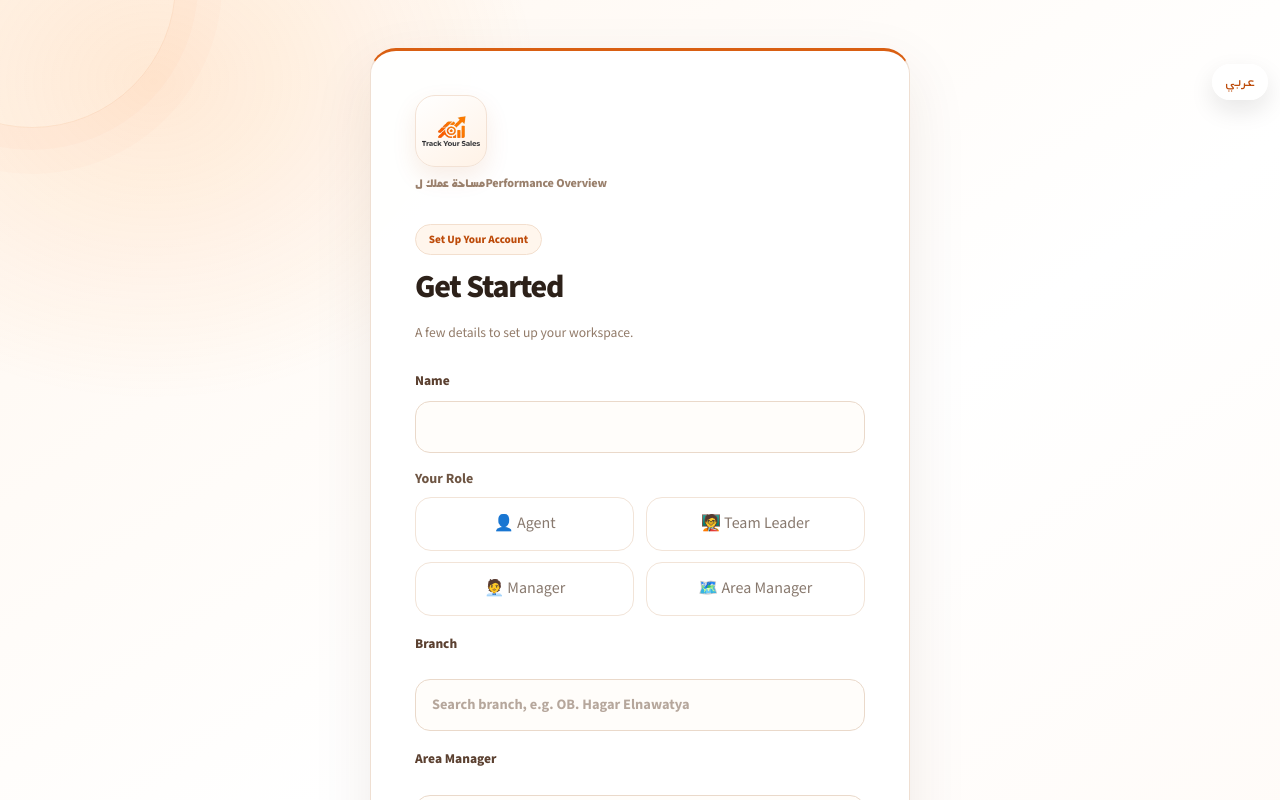
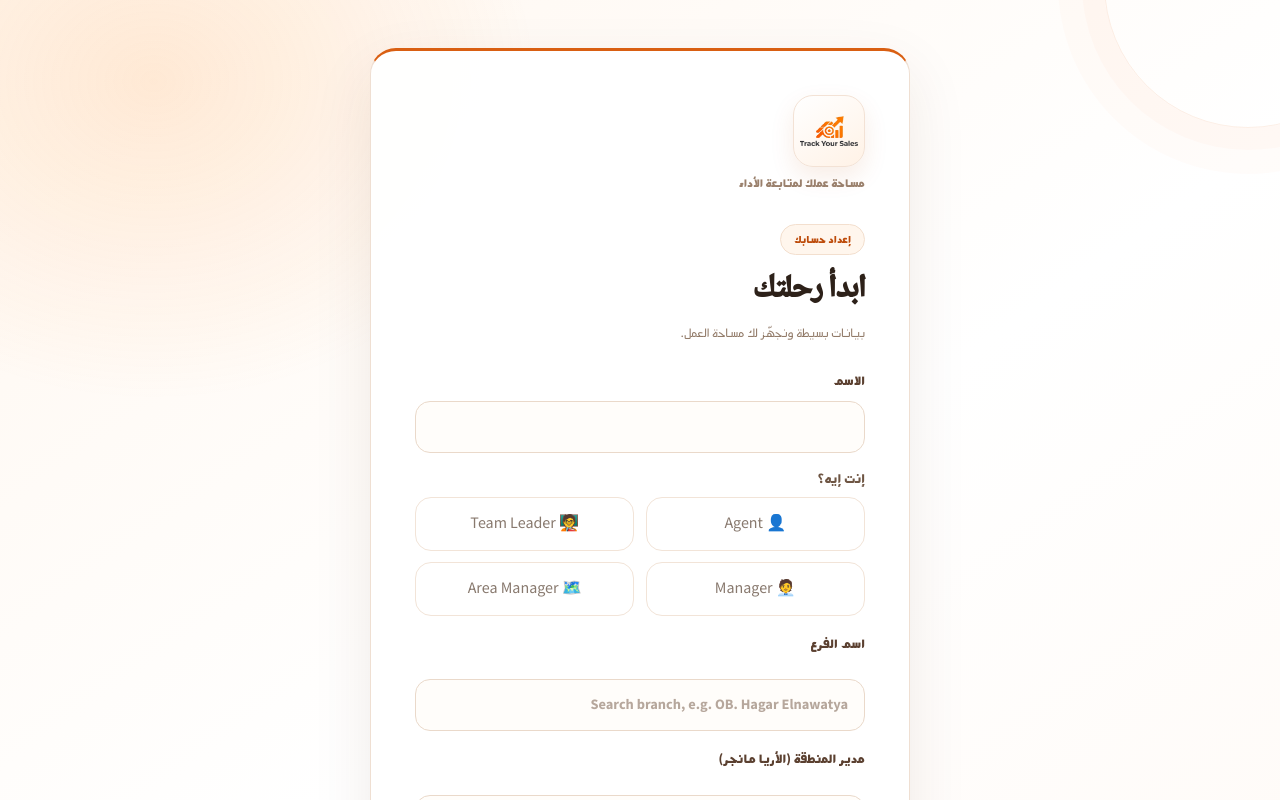
Before and after one commit to mahmoudkhairyy-cell/track-your-sales, a Next.js app: page /target in a window 1280 px wide. Shown: the top 800 px of the page. Built offline with nearby package versions, Linux system fonts and the light colour scheme.

Commit message:
Revert language switch experiment

```diff
--- a/src/app/layout.tsx
+++ b/src/app/layout.tsx
@@ -3,7 +3,6 @@ import type { ReactNode } from "react";
 import { APP_DISCLAIMER, APP_NAME, BRAND_BY } from "@/lib/constants";
 import "./globals.css";
 import { PwaRegister } from "@/components/PwaRegister";
-import { LanguageControl } from "@/components/LanguageControl";
 
 export const metadata: Metadata = {
   title: `${APP_NAME} ${BRAND_BY}`,
@@ -19,9 +18,9 @@ export const viewport: Viewport = {
 
 export default function RootLayout({ children }: { children: ReactNode }) {
   return (
-    <html lang="en" dir="ltr" suppressHydrationWarning>
+    <html lang="ar" dir="rtl" suppressHydrationWarning>
       <head>
-        <script dangerouslySetInnerHTML={{ __html: "try{var p=location.pathname;var w=p==='/wiki'||p.endsWith('/wiki')||p.indexOf('/wiki/')!==-1;var l=w?'ar':(localStorage.getItem('tys.language')==='ar'?'ar':'en');document.documentElement.lang=l;document.documentElement.dir=l==='ar'?'rtl':'ltr';document.documentElement.dataset.lang=l;var t=localStorage.getItem('tys.theme');if(t==='aurora'||t==='aurora-dark'||t==='space'){document.documentElement.setAttribute('data-theme',t);var c={'aurora':'#e96812','aurora-dark':'#0b0f1e','space':'#000000'}[t];document.addEventListener('DOMContentLoaded',function(){document.querySelectorAll('meta[name=theme-color]').forEach(function(m){m.setAttribute('content',c)})})}}catch(e){}" }} />
+        <script dangerouslySetInnerHTML={{ __html: "try{var t=localStorage.getItem('tys.theme');if(t==='aurora'||t==='aurora-dark'||t==='space'){document.documentElement.setAttribute('data-theme',t);var c={'aurora':'#e96812','aurora-dark':'#0b0f1e','space':'#000000'}[t];document.addEventListener('DOMContentLoaded',function(){document.querySelectorAll('meta[name=theme-color]').forEach(function(m){m.setAttribute('content',c)})})}}catch(e){}" }} />
         <link rel="preconnect" href="https://fonts.googleapis.com" />
         <link rel="preconnect" href="https://fonts.gstatic.com" crossOrigin="" />
         <link href="https://fonts.googleapis.com/css2?family=Mada:wght@400;500;700;800&family=Noto+Naskh+Arabic:wght@500;700&family=Cairo:wght@500;700;900&display=swap" rel="stylesheet" />
@@ -35,7 +34,6 @@ export default function RootLayout({ children }: { children: ReactNode }) {
       </head>
       <body className="min-h-screen bg-[#fffaf5] antialiased">
         {children}
-        <LanguageControl />
         <PwaRegister />
       </body>
     </html>
```
